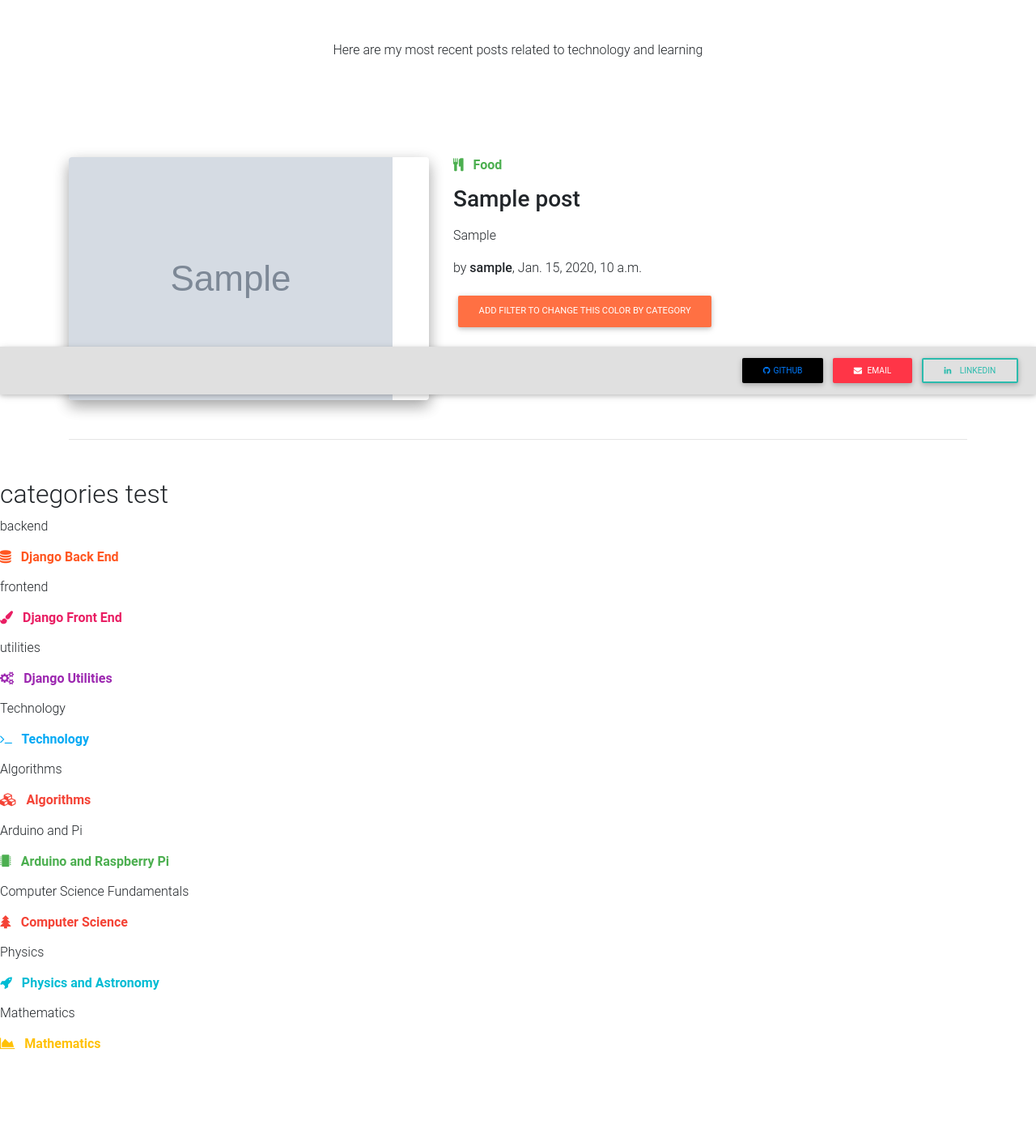
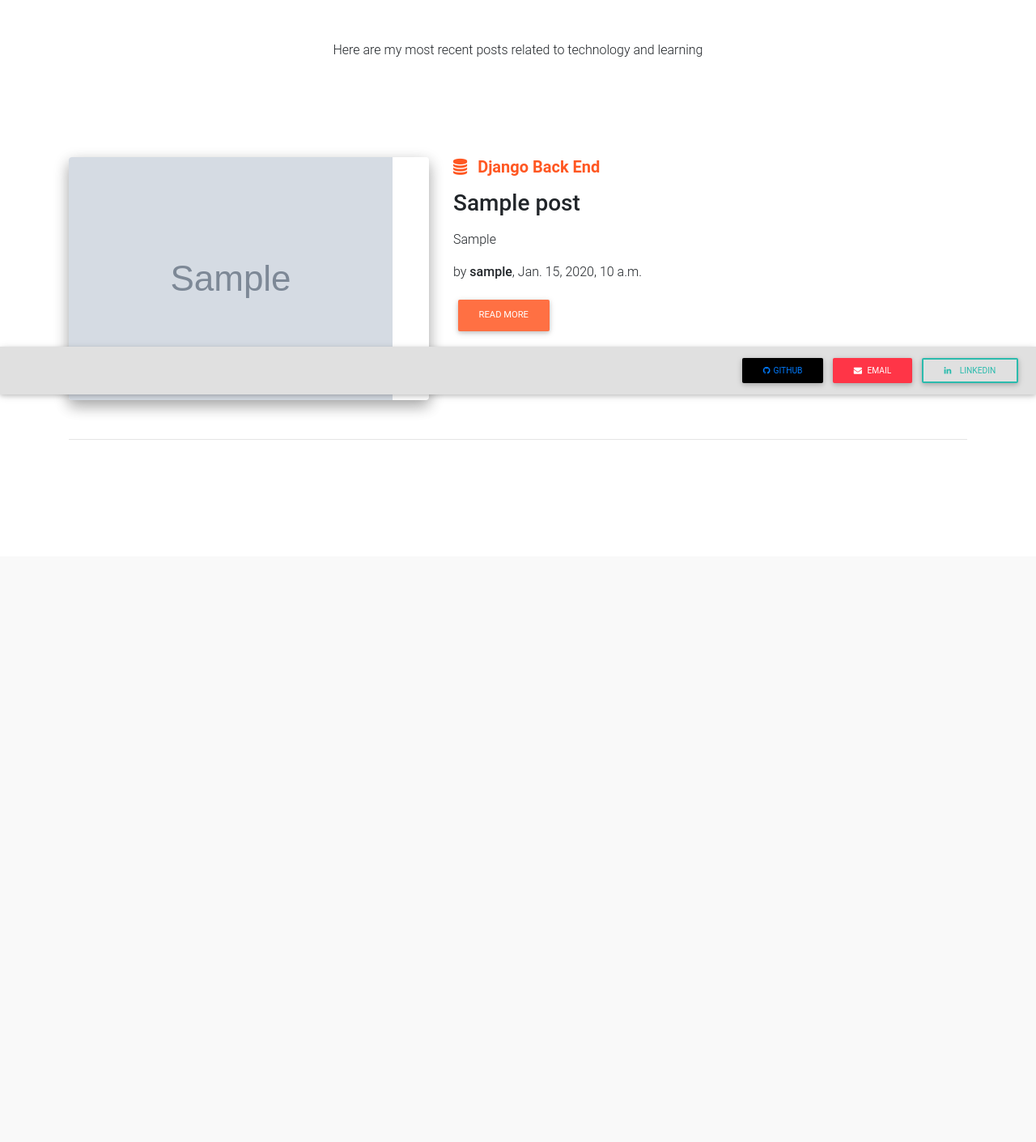
Before and after one commit to smdalton/blog, a Django app: page /techblog/ in a window 1280 px wide. Shown: the part 313-1723 px from the top of the page at 81% size. After the commit the page ends 856 px from the top, so only its background shows below. Run offline with Django 3.2, Linux system fonts and the light colour scheme; tables that the repository leaves empty hold one stand-in row (values such as "Sample post"); grey boxes marked "Sample" are stand-in pictures; some libraries are stand-ins or nearby versions.

Commit message:
added scripts and template changes

```diff
--- a/techblog/models.py
+++ b/techblog/models.py
@@ -30,7 +30,7 @@ class Post(models.Model):
 
     title = models.CharField(max_length=100, unique=True)
     author = models.ForeignKey(User, on_delete=models.CASCADE, default='default value', blank=True)
-    main_image = models.ImageField(upload_to='media/blog_content', blank=True)
+    main_image = models.ImageField(upload_to='media/blog_content/main-image-photos', blank=True)
     content = MarkdownxField()
     category = models.CharField(max_length=4, default='O', choices=POST_CHOICES, blank=True)
     # Headline is for the display card
--- a/techblog/templatetags/app_filters.py
+++ b/techblog/templatetags/app_filters.py
@@ -19,13 +19,13 @@ def map_category_to_icon(category):
     print(f"\n The category at the filter is: {category}")
 
     result = f"""<a href="#!" class="{icon_color}-text">
-                    <h6 class="font-weight-bold mb-3">
+                    <h5 class="font-weight-bold mb-3">
                         <i class="fa {icon} pr-2"></i>
                                 {long_name}
-                    </h6></a>"""
+                    </h5></a>"""
     return result
 
 
 @register.filter()
 def map_category_to_button_color(category):
-    print(f"\n The category at the filter is: {category}")
+    return choices_map[category]['color']
--- a/templates/techblog_app/techblog_home.html
+++ b/templates/techblog_app/techblog_home.html
@@ -44,25 +44,16 @@
                         <div class="view overlay rounded z-depth-2 mb-lg-0 mb-4">
                             <img class="img-fluid"
                                  src="{{ post.headline_image.url }}"
-                                 alt="Picture of post {{ post.headline }} content "
-                            >
-                            <a>
-                                <div class="mask rgba-white-slight"></div>
-                            </a>
+                                 alt="Picture of post {{ post.headline }} content ">
+                            <a><div class="mask rgba-white-slight"></div></a>
                         </div>
-
                     </div>
                     <!-- Grid column -->
 
                     <!-- Grid column -->
                     <div class="col-lg-7">
                         <!-- Category -->
-                        <a href="#!" class="green-text">
-                            <h6 class="font-weight-bold mb-3">
-                                <i class="fa fa-cutlery pr-2"></i>
-                                Food
-                            </h6>
-                        </a>
+                        {{ post.category | map_category_to_icon |safe }}
                         <!-- Post title -->
                         <h3 class="font-weight-bold mb-3"><strong>{{ post.title }}</strong></h3>
                         <!-- Excerpt -->
@@ -70,8 +61,9 @@
                         <!-- Post data -->
                         <p>by <a><strong>{{ post.author }}</strong></a>, {{ post.date }}</p>
                         <!-- Read more button -->
-                        <a class="btn btn-deep-orange btn-md" href="{{ post.id }}">Add filter to change this color by
-                            category</a>
+                        <a class="btn btn-{{post.category | map_category_to_button_color| safe }}
+                         btn-md" href="{{ post.id }}">
+                            Read More</a>
                     </div>
                     <!-- Grid column -->
                 </div>
@@ -83,7 +75,7 @@
     </div>
 
 
-    <div>
+    <div style="display:none">
         <h2> categories test</h2>
         <p>backend {{ "DJBE"| map_category_to_icon| safe }}</p>
         <p>frontend {{ 'DJFE' | map_category_to_icon| safe }}</p>
```
Also changed, not shown: techblog/management/commands/populate_db.py (+26 -8 lines), techblog/management/commands/reset_db.py (+22 -0 lines), techblog/migrations/0001_initial.py, techblog/migrations/0002_auto_20180612_0351.py (deleted), 1 other file.
